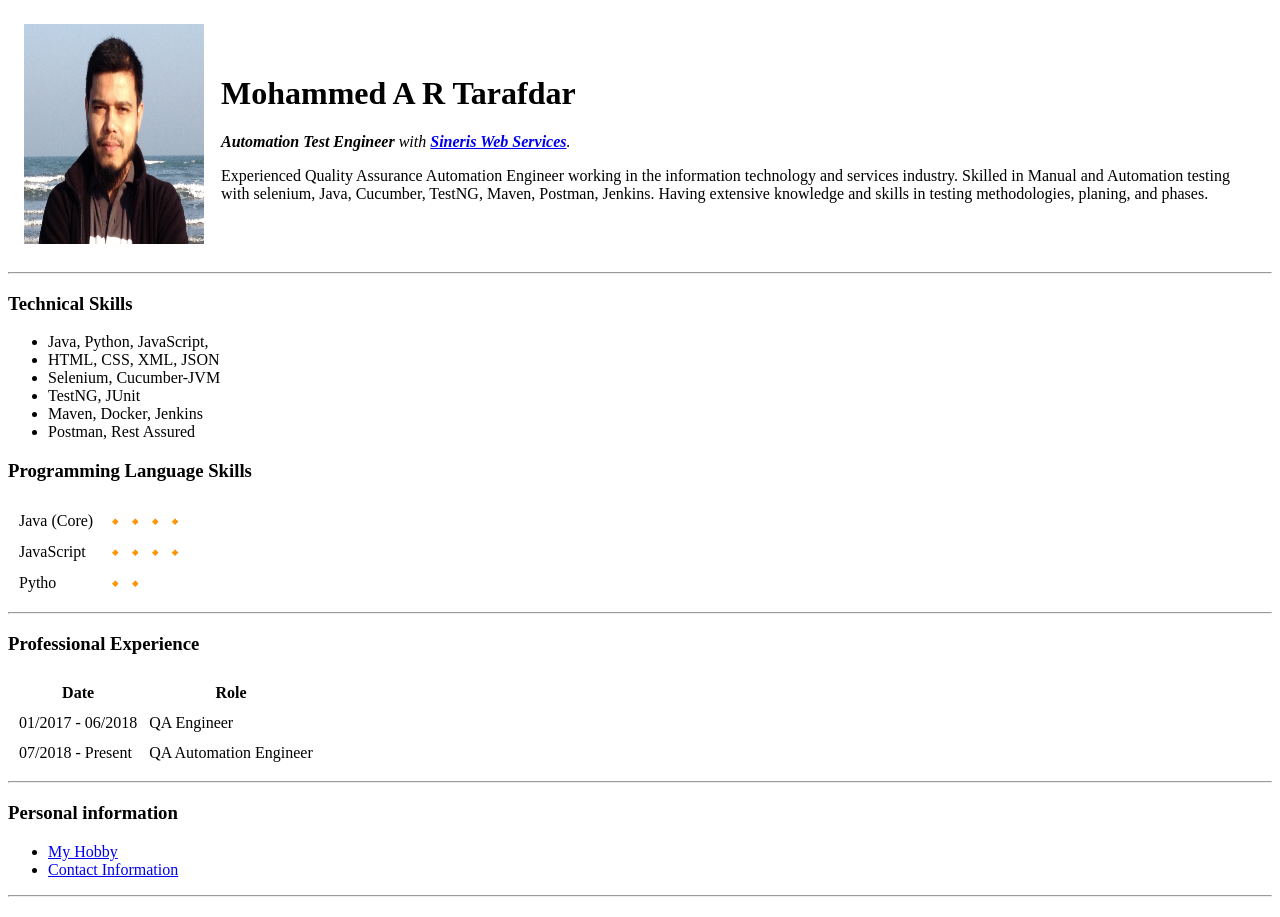
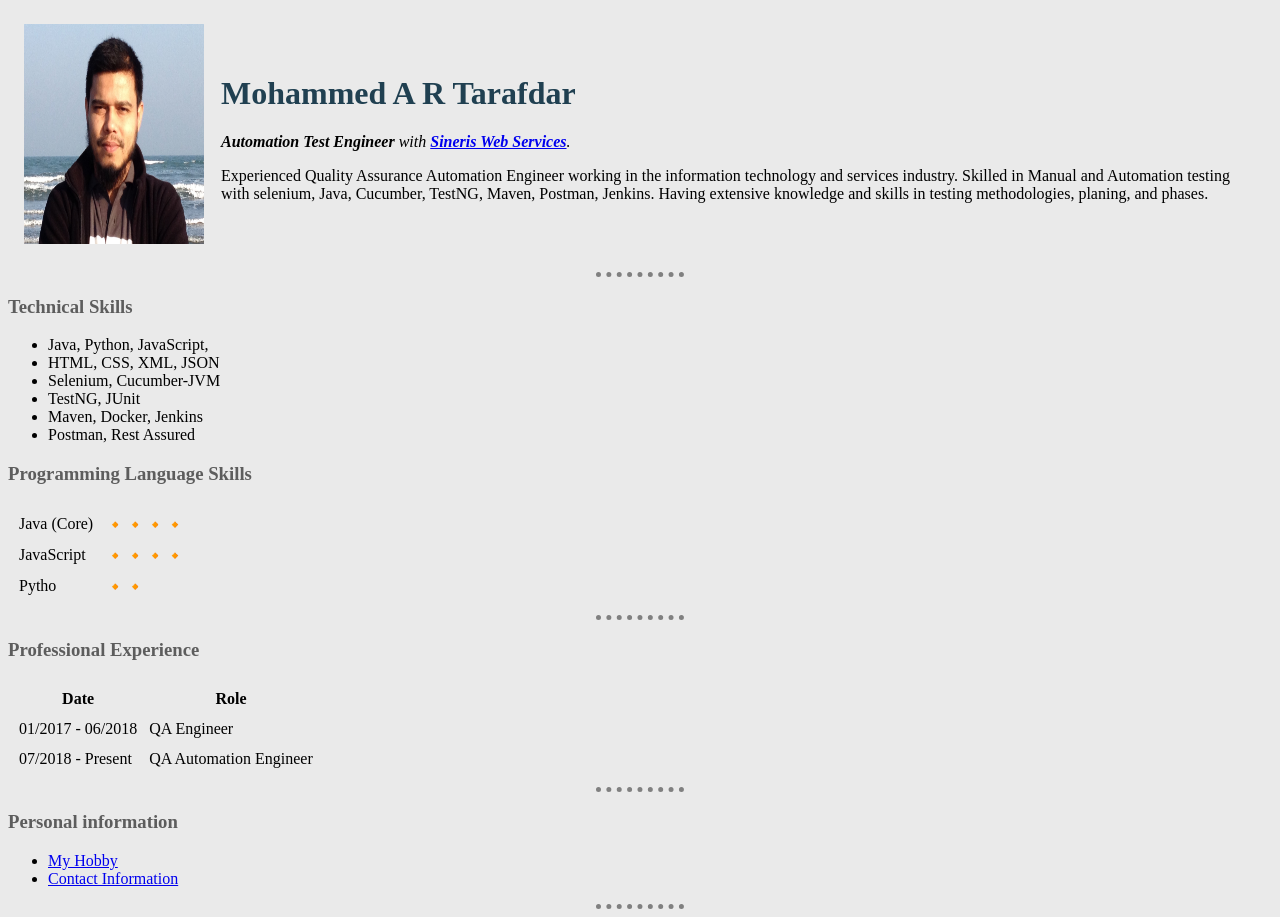
Before and after one commit to MohammedTarafdar/WebDevelopment, a plain HTML site: page HTML-PersonalSite/index.html in a window 1280 px wide. Drawn offline with Linux system fonts and the light colour scheme.

Commit message:
Third commit with some css

```diff
--- /dev/null
+++ b/HTML-PersonalSite/css/style.css
@@ -0,0 +1,20 @@
+body{
+  background-color: #eaeaea;
+}
+
+hr{
+  border-style: none;
+  border-top-style: dotted;
+  border-color: gray;
+  border-width: 5px;
+  width: 7%;
+
+}
+
+h1{
+  color: #204051;
+}
+
+h3{
+  color: #5d5d5d;
+}
--- a/HTML-PersonalSite/index.html
+++ b/HTML-PersonalSite/index.html
@@ -5,6 +5,7 @@
 <head>
   <meta charset="utf-8">
   <title>Mohammed's Personal Site</title>
+  <link rel="stylesheet" href="css/style.css">
 </head>
 
 <body>
```
Also changed, not shown: HTML-PersonalSite/contact-Info.html (+2 -1 lines), HTML-PersonalSite/my-Hobbies.html (+1 -0 lines).
